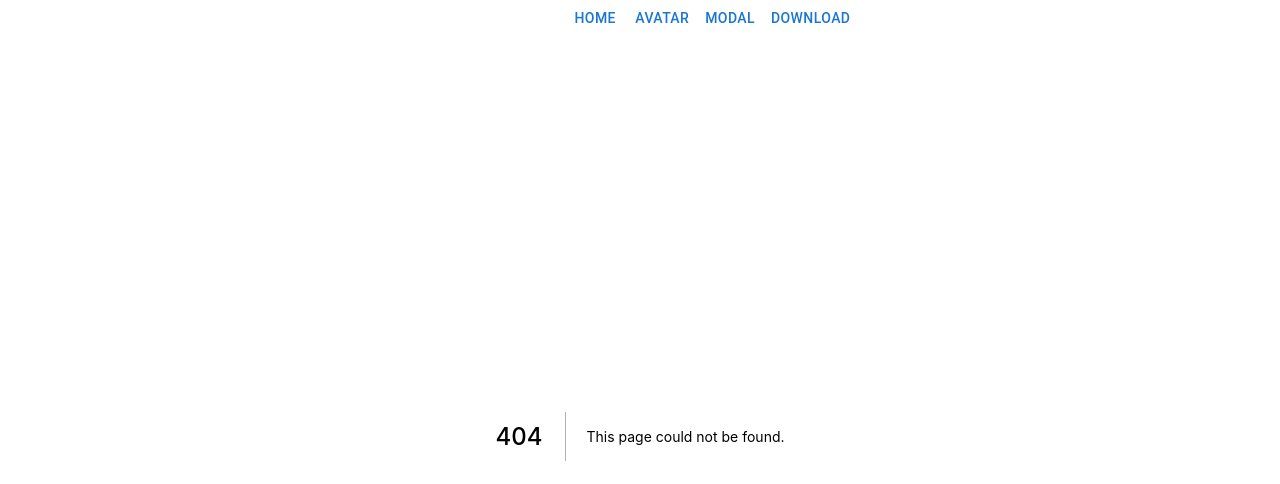
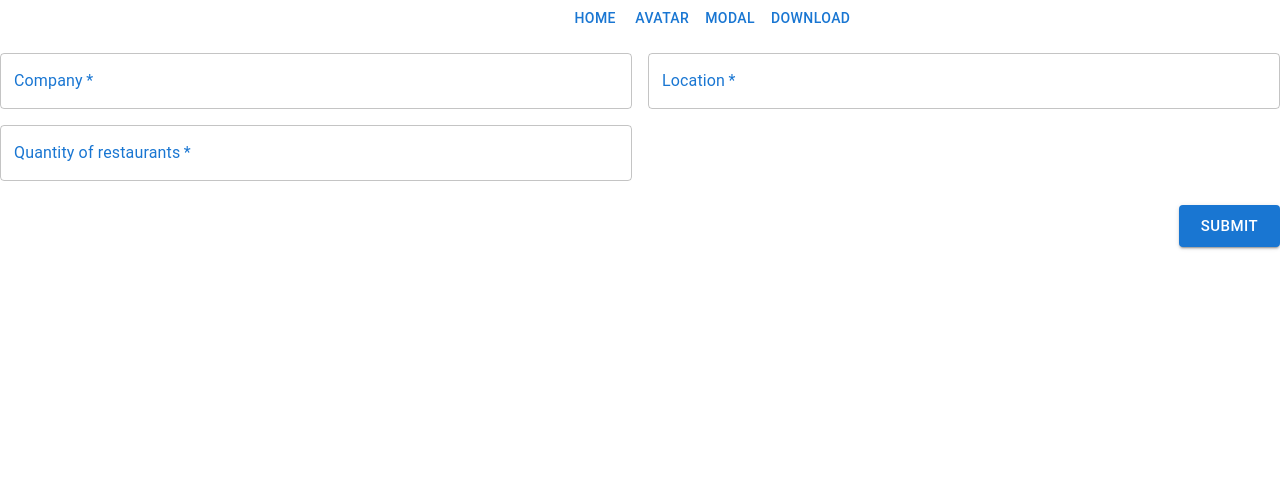
Before and after one commit to OleksiiPro1/next-js-all, a Next.js app: page /accounts_list/1 in a window 1280 px wide. Before the commit this address had no page. Shown: the top 484 px of the page. Built offline with nearby package versions, Linux system fonts and the light colour scheme.

Commit message:
iaccounts_list

```diff
--- a/package.json
+++ b/package.json
@@ -31,7 +31,9 @@
     "react-final-form": "^6.5.9",
     "react-imask": "^6.4.3",
     "react-number-format": "^5.1.1",
-    "recharts": "^2.1.16",
+    "react-redux": "^8.0.5",
+    "recharts": "^2.2.0",
+    "redux": "^4.2.0",
     "styled-components": "^5.3.6",
     "swc-loader": "^0.2.3",
     "swr": "^1.3.0"
--- /dev/null
+++ b/pages/accounts_list/EmployeeForm.js
@@ -0,0 +1,135 @@
+import { CircularProgress } from '@mui/material';
+import Box from '@mui/material/Box';
+import Button from '@mui/material/Button';
+import Grid from '@mui/material/Grid';
+import TextField from '@mui/material/TextField';
+import React from 'react';
+import { Field } from 'react-final-form';
+
+const EmployeeForm = (props) => {
+  const ITEM_HEIGHT = 48;
+  const ITEM_PADDING_TOP = 8;
+  const MenuProps = {
+    PaperProps: {
+      style: {
+        maxHeight: ITEM_HEIGHT * 4.5 + ITEM_PADDING_TOP,
+        width: 250,
+      },
+    },
+  };
+  const { handleSubmit } = props;
+  const { loading } = props;
+  const { errorMessage } = props;
+  const { data } = props;
+  const { values } = props;
+  return (
+    <Box component={'form'} onSubmit={handleSubmit}>
+      <Box
+        sx={{
+          marginTop: '1rem',
+          marginBottom: '1rem',
+        }}
+      >
+        <Grid container spacing={2}>
+          <Grid item xs={12} sm={6}>
+            <Field name="company">
+              {(props) => (
+                <TextField
+                  variant={'outlined'}
+                  label="Company"
+                  required
+                  fullWidth
+                  name={props.input.name}
+                  // defaultValue={data.company}
+                  onChange={props.input.onChange}
+                  disabled={loading}
+                  InputLabelProps={{
+                    sx: {
+                      color: 'primary.main',
+                    },
+                  }}
+                />
+              )}
+            </Field>
+          </Grid>
+
+          <Grid item xs={12} sm={6}>
+            <Field name={'location'}>
+              {(props) => (
+                <TextField
+                  variant={'outlined'}
+                  label="Location"
+                  required
+                  fullWidth
+                  name={props.input.name}
+                  value={props.input.value}
+                  onChange={props.input.onChange}
+                  disabled={loading}
+                  InputLabelProps={{
+                    sx: {
+                      color: 'primary.main',
+                    },
+                  }}
+                />
+              )}
+            </Field>
+          </Grid>
+
+          <Grid item xs={12} sm={6}>
+            <Field name="quantity_of_restaurants">
+              {(props) => (
+                <TextField
+                  variant={'outlined'}
+                  label="Quantity of restaurants"
+                  required
+                  fullWidth
+                  name={props.input.name}
+                  // defaultValue={data.company}
+                  onChange={props.input.onChange}
+                  disabled={loading}
+                  InputLabelProps={{
+                    sx: {
+                      color: 'primary.main',
+                    },
+                  }}
+                />
+              )}
+            </Field>
+          </Grid>
+        </Grid>
+
+        <Box
+          sx={{
+            width: 1,
+            textAlign: 'right',
+          }}
+        >
+          <Button
+            type="submit"
+            size={'large'}
+            variant="contained"
+            sx={{
+              mt: 3,
+              mb: 2,
+            }}
+            disabled={loading}
+            startIcon={
+              loading ? (
+                <CircularProgress
+                  sx={{
+                    color: 'primary.main',
+                  }}
+                  size={'1.5rem'}
+                />
+              ) : null
+            }
+          >
+            {!loading && 'Submit'}
+          </Button>
+        </Box>
+      </Box>
+    </Box>
+  );
+};
+
+export default EmployeeForm;
--- /dev/null
+++ b/pages/accounts_list/[id].js
@@ -0,0 +1,62 @@
+import axios, { AxiosError } from 'axios';
+import { useRouter } from 'next/router';
+import React from 'react';
+import { Form } from 'react-final-form';
+import { useSelector } from 'react-redux';
+import useSWR from 'swr';
+import EmployeeForm from './EmployeeForm';
+
+// import employees from '../../assets/mockData/employees.json';
+
+const EmployeeId = (props) => {
+  const router = useRouter();
+  const { id } = router.query;
+
+  // const fetcher = (url, token) =>
+  //   axios
+  //     .get(url, {
+  //       headers: {
+  //         Authorization: `Bearer ${accessToken}`,
+  //       },
+  //     })
+  //     .then((res) => res.data);
+
+  // const { data, error } = useSWR(
+  //   `${API_URL}/users/${userId}`,
+
+  //   fetcher,
+  // );
+  // if (error) return <div>failed to load</div>;
+  // if (!data) return <div>loading...</div>;
+
+  const onSubmit = (formValues) => {
+    console.log(formValues);
+
+    // axios.put(
+    //   `${API_URL}/users/${userId}`,
+    //   {
+    //     ...formValues,
+    //   },
+    //   {
+    //     headers: {
+    //       Authorization: `Bearer ${accessToken}`,
+    //     },
+    //   },
+    // );
+    router.push('/accounts_list');
+  };
+
+  return (
+    <>
+      <Form
+        // data={data}
+        onSubmit={onSubmit}
+        //validate={validate}
+        // initialValues={{ ...data }}
+        render={(props) => <EmployeeForm {...props} />}
+      />
+    </>
+  );
+};
+
+export default EmployeeId;
```
Also changed, not shown: pages/accounts_list/MenuComponents.js (added, +29 -0 lines), pages/accounts_list/companies.json (added, +38 -0 lines), pages/accounts_list/index.js (added, +89 -0 lines), 2 other files (tests, documents, lock files or other folders).
